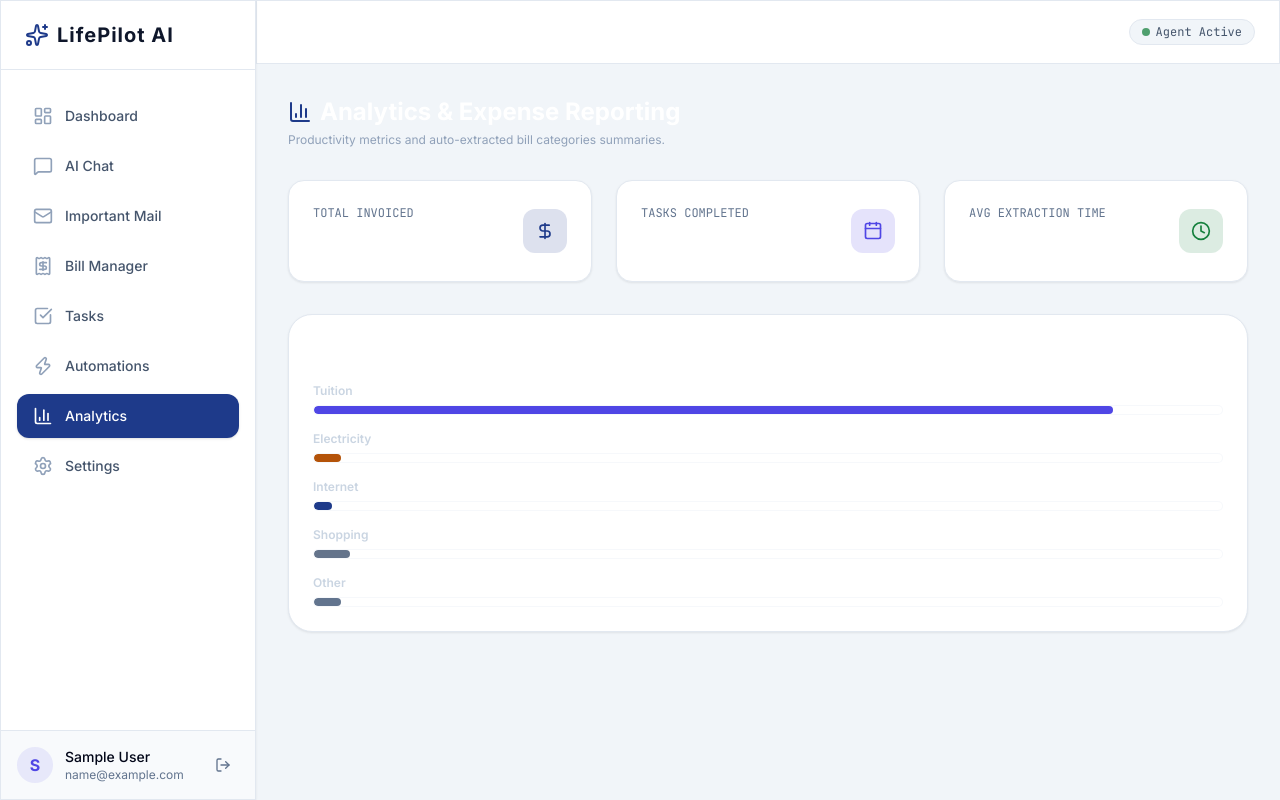
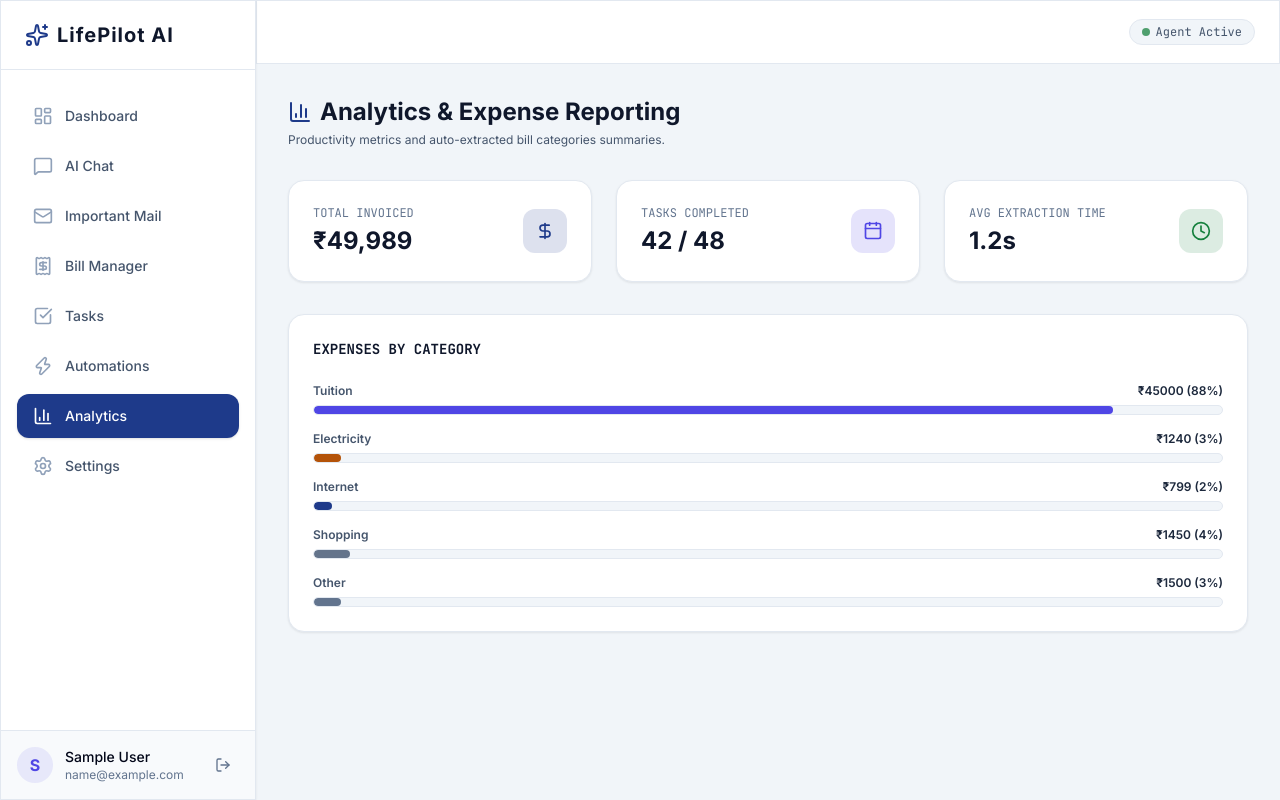
Before and after one commit to bharath-eee/lifepilot-ai, a React (Vite) app in the folder frontend/: page /analytics in a window 1280 px wide. Built offline with nearby package versions, Linux system fonts and the light colour scheme; no server answers; sample sign-in values are in the browser's storage.

Commit message:
Fix text contrast on Analytics page for light mode

```diff
--- a/frontend/src/pages/Analytics.tsx
+++ b/frontend/src/pages/Analytics.tsx
@@ -14,39 +14,39 @@ export const Analytics: React.FC = () => {
     <div className="space-y-8 max-w-6xl mx-auto">
       {/* Header */}
       <div>
-        <h1 className="text-2xl font-bold text-white flex items-center">
+        <h1 className="text-2xl font-bold text-slate-900 flex items-center">
           <BarChart3 className="w-6 h-6 mr-2 text-neonBlue" />
           Analytics & Expense Reporting
         </h1>
-        <p className="text-slate-400 text-xs mt-1">Productivity metrics and auto-extracted bill categories summaries.</p>
+        <p className="text-slate-600 text-xs mt-1">Productivity metrics and auto-extracted bill categories summaries.</p>
       </div>
 
       <div className="grid gap-6 md:grid-cols-3">
         {/* Core Stats */}
-        <div className="glass-panel p-6 rounded-2xl border-glassBorder flex items-center justify-between">
+        <div className="glass-panel p-6 rounded-2xl flex items-center justify-between">
           <div>
             <p className="text-xs text-slate-500 font-mono">TOTAL INVOICED</p>
-            <p className="text-2xl font-bold text-white mt-1">₹49,989</p>
+            <p className="text-2xl font-bold text-slate-900 mt-1">₹49,989</p>
           </div>
           <div className="p-3 bg-neonBlue/15 text-neonBlue rounded-xl">
             <DollarSign className="w-5 h-5" />
           </div>
         </div>
 
-        <div className="glass-panel p-6 rounded-2xl border-glassBorder flex items-center justify-between">
+        <div className="glass-panel p-6 rounded-2xl flex items-center justify-between">
           <div>
             <p className="text-xs text-slate-500 font-mono">TASKS COMPLETED</p>
-            <p className="text-2xl font-bold text-white mt-1">42 / 48</p>
+            <p className="text-2xl font-bold text-slate-900 mt-1">42 / 48</p>
           </div>
           <div className="p-3 bg-neonPurple/15 text-neonPurple rounded-xl">
             <Calendar className="w-5 h-5" />
           </div>
         </div>
 
-        <div className="glass-panel p-6 rounded-2xl border-glassBorder flex items-center justify-between">
+        <div className="glass-panel p-6 rounded-2xl flex items-center justify-between">
           <div>
             <p className="text-xs text-slate-500 font-mono">AVG EXTRACTION TIME</p>
-            <p className="text-2xl font-bold text-white mt-1">1.2s</p>
+            <p className="text-2xl font-bold text-slate-900 mt-1">1.2s</p>
           </div>
           <div className="p-3 bg-neonGreen/15 text-neonGreen rounded-xl">
             <Clock className="w-5 h-5" />
@@ -55,16 +55,16 @@ export const Analytics: React.FC = () => {
       </div>
 
       {/* Category chart */}
-      <div className="glass-panel p-6 rounded-3xl border-glassBorder space-y-6">
-        <h2 className="text-sm font-bold text-white font-mono">EXPENSES BY CATEGORY</h2>
+      <div className="glass-panel p-6 rounded-2xl space-y-6">
+        <h2 className="text-sm font-bold text-slate-900 font-mono">EXPENSES BY CATEGORY</h2>
         <div className="space-y-4">
           {categories.map((cat, idx) => (
             <div key={idx} className="space-y-1.5">
               <div className="flex justify-between text-xs font-semibold">
-                <span className="text-slate-300">{cat.name}</span>
-                <span className="text-white">₹{cat.amount} ({cat.percentage}%)</span>
+                <span className="text-slate-600">{cat.name}</span>
+                <span className="text-slate-800">₹{cat.amount} ({cat.percentage}%)</span>
               </div>
-              <div className="w-full bg-white/5 h-2.5 rounded-full overflow-hidden border border-glassBorder/30">
+              <div className="w-full bg-slate-100 h-2.5 rounded-full overflow-hidden border border-glassBorder">
                 <div className={`h-full ${cat.color} rounded-full`} style={{ width: `${cat.percentage}%` }} />
               </div>
             </div>
```
